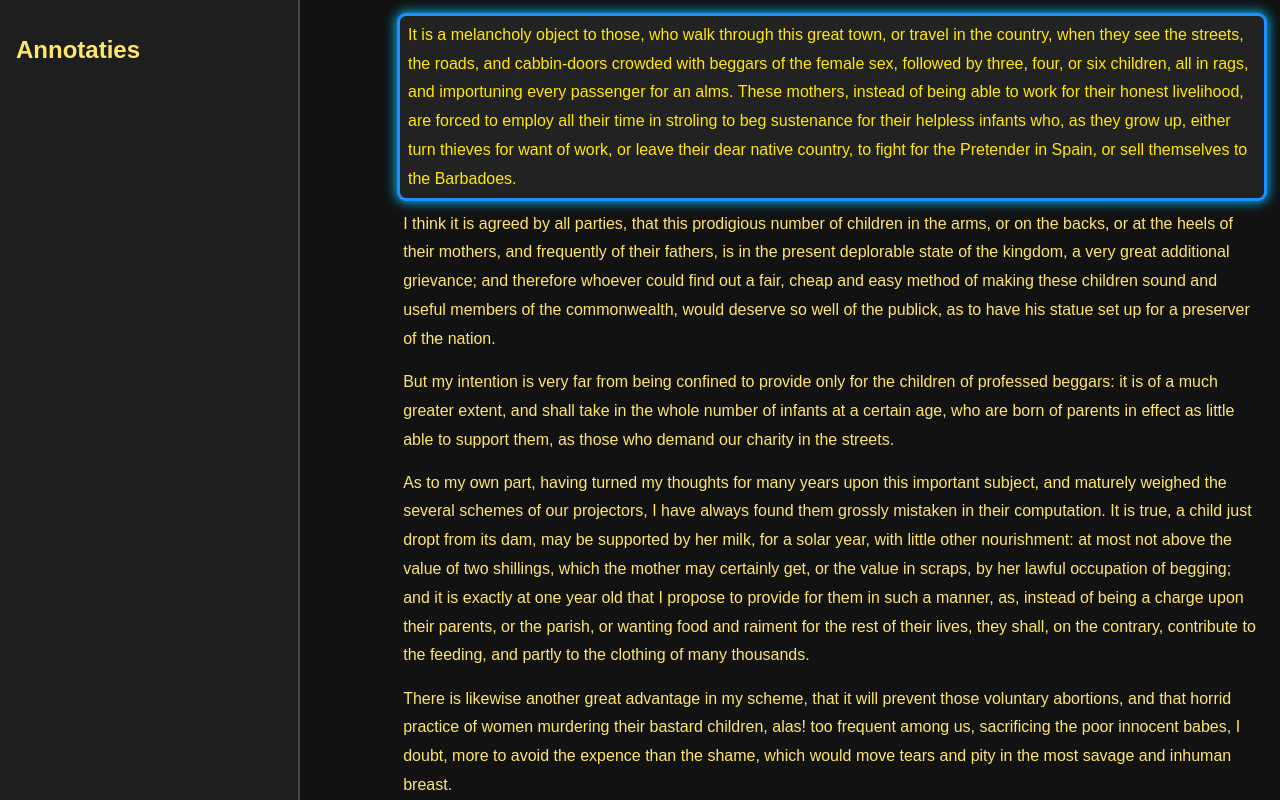
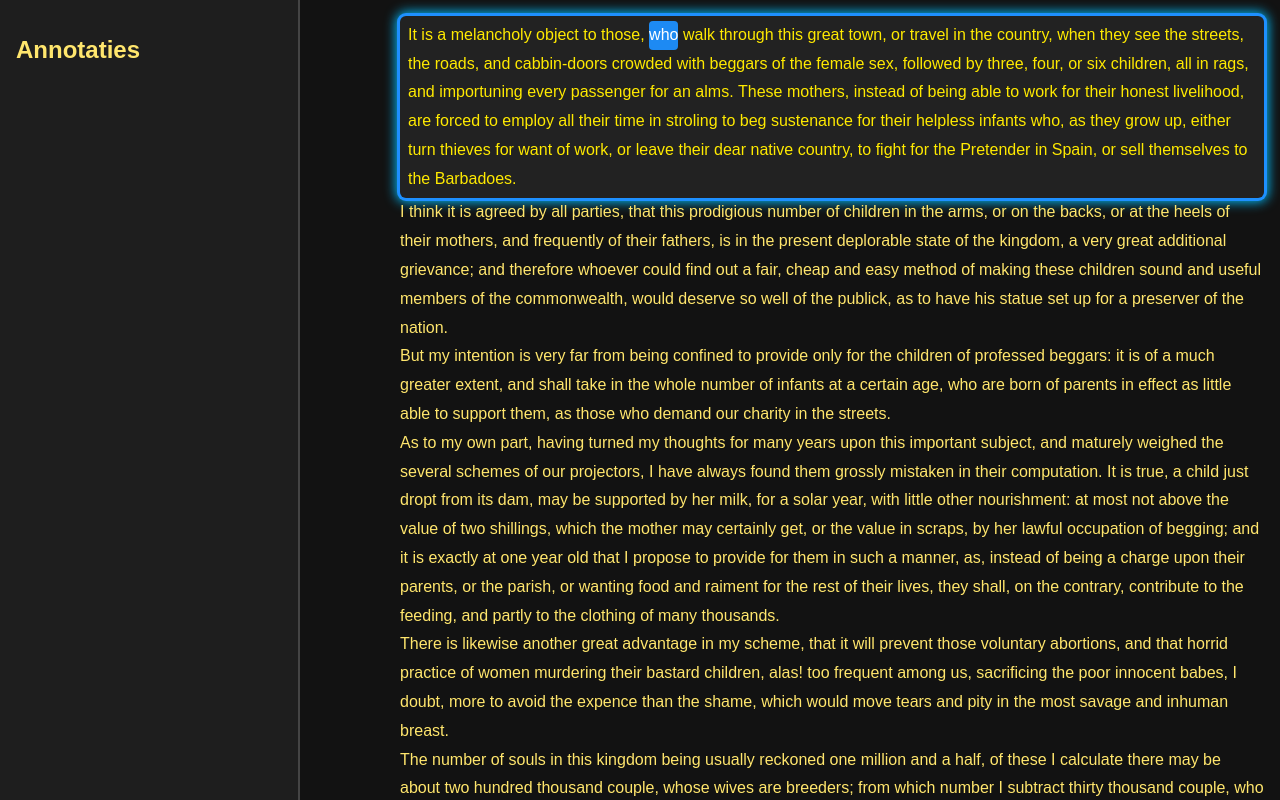
Before and after one commit to RedDragg/HCD-Roger, a plain HTML site: page index.html in a window 1280 px wide. Both pictures are taken after a click on the element 832 px from the left and 105 px from the top of the page. Shown: the top 800 px of the page. Drawn offline with Linux system fonts and the light colour scheme.

Commit message:
nieuw index

```diff
--- a/index.html
+++ b/index.html
@@ -91,9 +91,7 @@ body.menu-right .text-content {
 /* ✅ Zinnen */
 .text-content span {
   display: inline-block;
-  margin-bottom: 0.5rem;
   outline: none;
-  padding: 0.2rem;
 }
 
 .text-content span:focus {
@@ -307,6 +305,13 @@ body.menu-right .text-content {
   margin-top: 0.3rem;
 }
 
+.highlighted-word {
+  background-color: #1e90ff;
+  color: white;
+  border-radius: 4px;
+  padding: 0 0px;
+  transition: background-color 0.2s;
+}
 
 
 
@@ -402,7 +407,7 @@ body.menu-right .text-content {
       min="0"
       max="5"
       step="0.1"
-      value="0"
+      value=".5"
       aria-label="Letter spacing"
     >
     <div id="letterSpacingValue">Current: 0</div>
@@ -556,6 +561,7 @@ let speechRate = 0.9;
 let speechVolume = 1.0;
 let rateDebounceTimeout = null;
 let volumeDebounceTimeout = null;
+let highlightInterval = null;
 
 
 // ✅ Load saved theme
@@ -576,21 +582,53 @@ if (storedRate) {
   slider.setAttribute('aria-valuetext', `Speed: ${speechRate.toFixed(1)}`);
 }
 
-function speakText(text) {
-  if (currentUtterance) {
-    window.speechSynthesis.cancel();
-    currentUtterance = null;
-  }
+function speakText(text, spanElement = null) {
+  stopSpeaking();
 
   setTimeout(() => {
-    currentUtterance = new SpeechSynthesisUtterance(text);
-    currentUtterance.lang = 'en-GB';
-    currentUtterance.rate = speechRate;
-    currentUtterance.volume = speechVolume;
-    currentUtterance.onend = () => currentUtterance = null;
-    window.speechSynthesis.speak(currentUtterance);
-  }, 100);
+    const utterance = new SpeechSynthesisUtterance(text);
+    utterance.lang = 'en-GB';
+    utterance.rate = speechRate;
+    utterance.volume = speechVolume;
+
+    const wordSpans = spanElement ? spanElement.querySelectorAll('.word') : [];
+
+    // Bouw startindexen per woord
+    const wordBoundaries = [];
+    let currentIndex = 0;
+    wordSpans.forEach(wordEl => {
+      const wordText = wordEl.textContent.trim();
+      wordBoundaries.push({ start: currentIndex, element: wordEl });
+      currentIndex += wordText.length + 1; // +1 voor spatie
+    });
+
+    utterance.onboundary = (event) => {
+      if (event.name !== 'word') return;
+
+      const charIndex = event.charIndex;
+
+      for (let i = 0; i < wordBoundaries.length; i++) {
+        const current = wordBoundaries[i];
+        const next = wordBoundaries[i + 1] || { start: Infinity };
+
+        if (charIndex >= current.start && charIndex < next.start) {
+          wordSpans.forEach(w => w.classList.remove('highlighted-word'));
+          current.element.classList.add('highlighted-word');
+          break;
+        }
+      }
+    };
+
+    utterance.onend = () => {
+      wordSpans.forEach(w => w.classList.remove('highlighted-word'));
+      currentUtterance = null;
+    };
+
+    currentUtterance = utterance;
+    window.speechSynthesis.speak(utterance);
+  }, 50);
 }
+
 
 
 function stopSpeaking() {
@@ -608,6 +646,10 @@ function announceRate() {
 }
 
 if (slider && speedValueText) {
+  if (highlightInterval) {
+  clearInterval(highlightInterval);
+}
+
     slider.addEventListener('input', () => {
   speechRate = parseFloat(slider.value);
   localStorage.setItem('speechRate', speechRate.toFixed(1));
@@ -800,7 +842,47 @@ function updateAnnotationsPanel() {
 document.querySelectorAll('.text-content span').forEach(span => {
   span.setAttribute('tabindex', '0');
 
-  span.addEventListener('focus', () => speakText(span.textContent));
+  span.addEventListener('focus', () => {
+  const text = span.textContent.trim();
+  const words = text.split(/\s+/);
+
+  // Reset eerst eventuele vorige highlights
+  document.querySelectorAll('.highlighted-word').forEach(el => {
+    el.classList.remove('highlighted-word');
+  });
+
+  // Maak HTML met losse <span class="word">
+  span.innerHTML = words.map(w => `<span class="word">${w}</span>`).join(' ');
+
+  speakText(text, span);
+
+  const wordElements = span.querySelectorAll('.word');
+  let index = 0;
+
+  // Start Speech
+  speakText(text); // (of laat dit weg als je alleen visueel wil)
+
+  // Highlight woorden 1 voor 1
+  const wordsPerSecond = 3.30 * speechRate; // ⏱️ 3 wps bij rate 1.0 (ca. 180 wpm)
+const highlightMs = 1000 / wordsPerSecond;
+
+
+highlightInterval = setInterval(() => {
+  wordElements.forEach(w => w.classList.remove('highlighted-word'));
+  if (index < wordElements.length) {
+    wordElements[index].classList.add('highlighted-word');
+    index++;
+  } else {
+    clearInterval(highlightInterval);
+  }
+}, highlightMs);
+// ← Pas dit aan voor snelheid (ms per woord)
+});
+span.addEventListener('blur', () => {
+  clearInterval(highlightInterval);
+  span.querySelectorAll('.word').forEach(w => w.classList.remove('highlighted-word'));
+});
+
   span.addEventListener('blur', stopSpeaking);
   span.addEventListener('click', () => speakText(span.textContent));
 
@@ -1166,6 +1248,26 @@ letterSpacingSlider.addEventListener('input', () => {
 });
 
 
+function wrapWordsInSpans() {
+  document.querySelectorAll('.text-content span').forEach(span => {
+    const words = span.textContent.trim().split(/\s+/);
+    span.innerHTML = words.map(word => `<span class="word">${word}</span>`).join(' ');
+  });
+}
+
+function wrapWordsInSpans() {
+  document.querySelectorAll('.text-content span').forEach(span => {
+    const words = span.textContent.trim().split(/\s+/);
+    span.innerHTML = words.map(word => `<span class="word">${word} </span>`).join('');
+  });
+}
+
+document.addEventListener('click', (e) => {
+  if (!e.target.closest('.text-content span')) {
+    clearInterval(highlightInterval);
+    document.querySelectorAll('.highlighted-word').forEach(w => w.classList.remove('highlighted-word'));
+  }
+});
 
 
 window.addEventListener('load', updateAnnotationsPanel);
```
